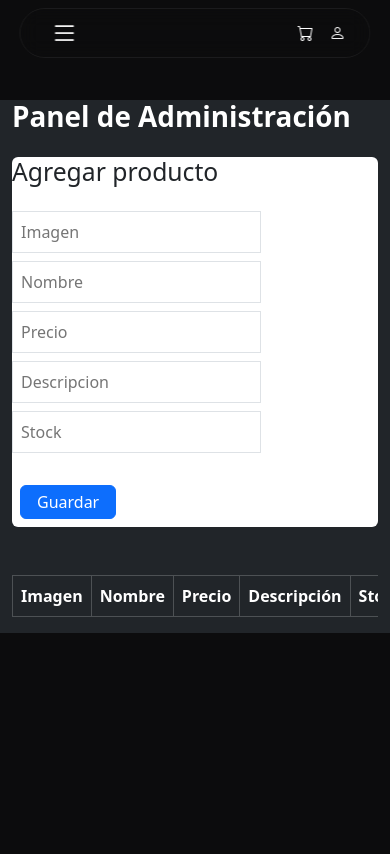
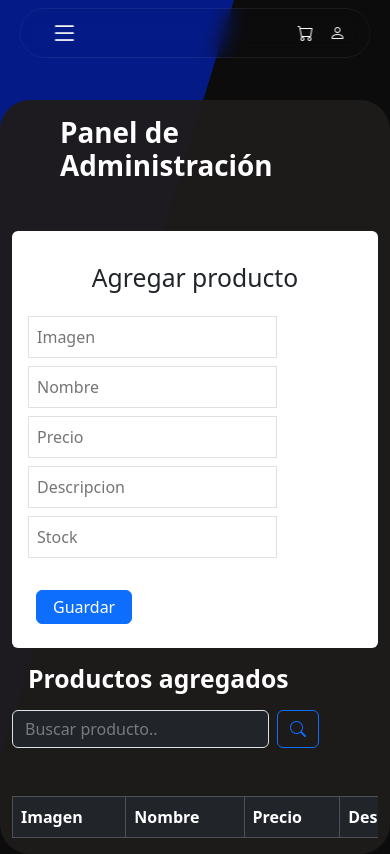
Before and after one commit to matiaspele/2FPS-Project, a React (Vite) app: page /admin in a window 390 px wide. Built offline with nearby package versions, Linux system fonts and the light colour scheme.

Commit message:
Se agrega buscador, tabla responsive y estilos en el panel de productos

```diff
--- a/src/components/ProductForm.jsx
+++ b/src/components/ProductForm.jsx
@@ -6,9 +6,10 @@ const ProductForm = ({ product, onSave,form,setForm, update}) => {
     console.log()
   };
   return (
+
     <div className="fixed inset-0 bg-black/50 flex items-center justify-center">
-      <div className="bg-white p-6 rounded w-96">
-      <h2 className="text-xl font-bold mb-4">
+      <div className="bg-white p-6 rounded w-96 p-3">
+      <h2 className="text-xl font-bold p-3 text-center">
         {update ? "Editar producto" : "Agregar producto"}
       </h2>
         <input
--- a/src/css/admin.css
+++ b/src/css/admin.css
@@ -1,3 +1,26 @@
+body.bg-admin {
+  background-color: #0C0C0D; /* fondo general */
+  position: relative;
+  overflow-x: hidden;
+}
+
+body.bg-admin::before {
+  content: "";
+  position: fixed;
+  inset: 0;
+  background: #041A86;
+  clip-path: polygon(0 0, 60% 0, 0 90%);
+  z-index: -1;
+}
 .margen{
     margin-top: 100px;
+    background-color: rgba(31, 28, 28, 0.952);
+    border-radius: 30px;
 }
+.table-responsive {
+  overflow-x: auto;
+}
+
+.table {
+  min-width: 700px;
+}
--- a/src/css/index.css
+++ b/src/css/index.css
@@ -1,3 +1,3 @@
 body {
-  background: #0C0C0D; /* tu fondo */
+  background: #0c0c0d; /* tu fondo */
 }
--- a/src/views/AdminScreeen.jsx
+++ b/src/views/AdminScreeen.jsx
@@ -14,6 +14,7 @@ const AdminScreen = () => {
   const [products, setProducts] = useState([]);
   const [update, setUpdate] = useState(false);
   const [idupdate, setIdupdate] = useState(null);
+  const [search, setSearch] = useState("");
 
   const [form, setForm] = useState({
     producto: "",
@@ -22,6 +23,13 @@ const AdminScreen = () => {
     stock: "",
     imagen: "",
   });
+  useEffect(() => {
+    document.body.classList.add("bg-admin");
+
+    return () => {
+      document.body.classList.remove("bg-admin");
+    };
+  }, []);
 
   useEffect(() => {
     const guardarProductos = JSON.parse(localStorage.getItem("products"));
@@ -74,9 +82,13 @@ const AdminScreen = () => {
     }
   };
 
+  const productosFiltrados = products.filter((p) =>
+    p.producto.toLowerCase().includes(search.toLowerCase())
+  );
+
   return (
-    <div className="container margen bg-dark">
-      <h1 className="mb-4 fw-bold text-white">Panel de Administración</h1>
+    <div className="container margen">
+      <h1 className="m-5 fw-bold text-white pt-3">Panel de Administración</h1>
       <div className="table-responsive">
         {
           <ProductForm
@@ -86,8 +98,31 @@ const AdminScreen = () => {
             update={update}
           />
         }
+        <div className="table-responsive">
+          <div className="d-flex justify-content-between align-items-center flex-wrap mb-3">
+            <h2 className="fw-bold text-white m-3">Productos agregados</h2>
+
+            <div className="col-12 col-md-4">
+              <div className="input-group">
+                <form class="d-flex" role="search">
+                  <input
+                    class="form-control me-2 bg-dark text-white"
+                    type="search"
+                    placeholder="Buscar producto.."
+                    aria-label="Search"
+                    value={search}
+                    onChange={(e) => setSearch(e.target.value)}
+                  />
+                  <span className="input-group-text btn btn-outline-primary">
+                    <i className="bi bi-search"></i>
+                  </span>
+                </form>
+              </div>
+            </div>
+          </div>
+
           <table className="table table-bordered table-hover align-middle mt-5">
-          <thead className="table-dark ">
+            <thead className="table-dark p-3">
               <tr>
                 <th>Imagen</th>
                 <th>Nombre</th>
@@ -98,14 +133,14 @@ const AdminScreen = () => {
               </tr>
             </thead>
             <tbody>
-            {products.map((p) => (
+              {productosFiltrados.map((p) => (
                 <tr key={p.id}>
-                <td>
+                  <td className="text-center align-middle">
                     {p.imagen && (
                       <img
                         src={p.imagen}
                         alt={p.producto}
-                      style={{ width: "60px", height: "auto" }}
+                        style={{ width: "100px", height: "auto" }}
                       />
                     )}
                   </td>
@@ -115,17 +150,13 @@ const AdminScreen = () => {
                   <td>{p.stock}</td>
                   <td className="text-center">
                     <button
-                    className="btn btn-sm btn-warning me-2"
+                      className="btn btn-sm btn-warning bi bi-pencil-square me-2"
                       onClick={() => actualizarProducto(p)}
-                  >
-                    Editar
-                  </button>
+                    ></button>
                     <button
-                    className="btn btn-sm btn-danger"
+                      className="btn btn-sm btn-danger bi bi-trash3"
                       onClick={() => eliminarProducto(p.id)}
-                  >
-                    Eliminar
-                  </button>
+                    ></button>
                   </td>
                 </tr>
               ))}
@@ -133,6 +164,7 @@ const AdminScreen = () => {
           </table>
         </div>
       </div>
+    </div>
   );
 };
 export default AdminScreen;
```
Lines whose indentation alone changed are shown as unchanged.
